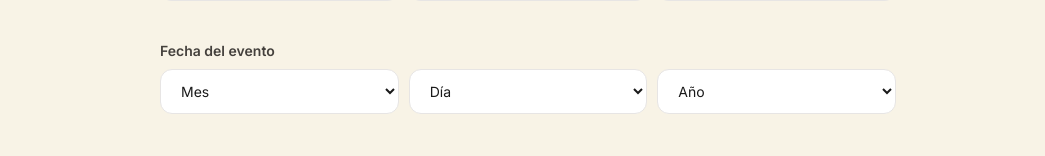
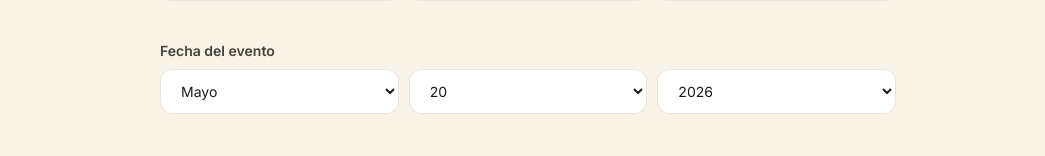
Before and after one commit to kurropl/EventFlow, a Next.js app: page /configurador in a window 1280 px wide. Shown: the part 389-545 px from the top of the page, without its empty margins (112-1157 px from the left). Built offline with nearby package versions, Linux system fonts and the light colour scheme; a web font is replaced by a local one.

Commit message:
fix: precarga fecha actual en WizardStep1 y precarga datos de niños

```diff
--- a/package.json
+++ b/package.json
@@ -51,7 +51,7 @@
     "zustand": "^4.5.0"
   },
   "devDependencies": {
-    "@playwright/test": "^1.45.0",
+    "@playwright/test": "^1.60.0",
     "@types/bcryptjs": "^3.0.0",
     "@types/jsonwebtoken": "^9.0.10",
     "@types/node": "^20.14.0",
--- a/src/components/b2c/WizardStep1.tsx
+++ b/src/components/b2c/WizardStep1.tsx
@@ -1,6 +1,6 @@
 'use client';
 
-import { useState, useEffect } from 'react';
+import { useState, useEffect, useMemo } from 'react';
 import { motion } from 'framer-motion';
 import { useWizardStore } from '@/store/useWizardStore';
 
@@ -34,9 +34,16 @@ export default function WizardStep1() {
   const { step1, setStepData, nextStep } = useWizardStore();
 
   const [eventType, setEventType] = useState<string>(step1?.event_type || '');
-  const [day, setDay] = useState('');
-  const [month, setMonth] = useState('');
-  const [year, setYear] = useState('');
+  const today = useMemo(() => {
+    const d = new Date();
+    const m = String(d.getMonth() + 1).padStart(2, '0');
+    const dd = String(d.getDate()).padStart(2, '0');
+    const y = String(d.getFullYear());
+    return { month: m, day: dd, year: y };
+  }, []);
+  const [day, setDay] = useState(step1?.event_date ? step1.event_date.split('-')[2] : today.day);
+  const [month, setMonth] = useState(step1?.event_date ? step1.event_date.split('-')[1] : today.month);
+  const [year, setYear] = useState(step1?.event_date ? step1.event_date.split('-')[0] : today.year);
   const [guestCount, setGuestCount] = useState(step1?.guest_count?.toString() || '');
   const [kidsCount, setKidsCount] = useState(step1?.kids_count?.toString() || '');
   const [error, setError] = useState<string | null>(null);
```
Also changed, not shown: playwright.config.js (+5 -9 lines), 1 other file (tests, documents, lock files or other folders).
